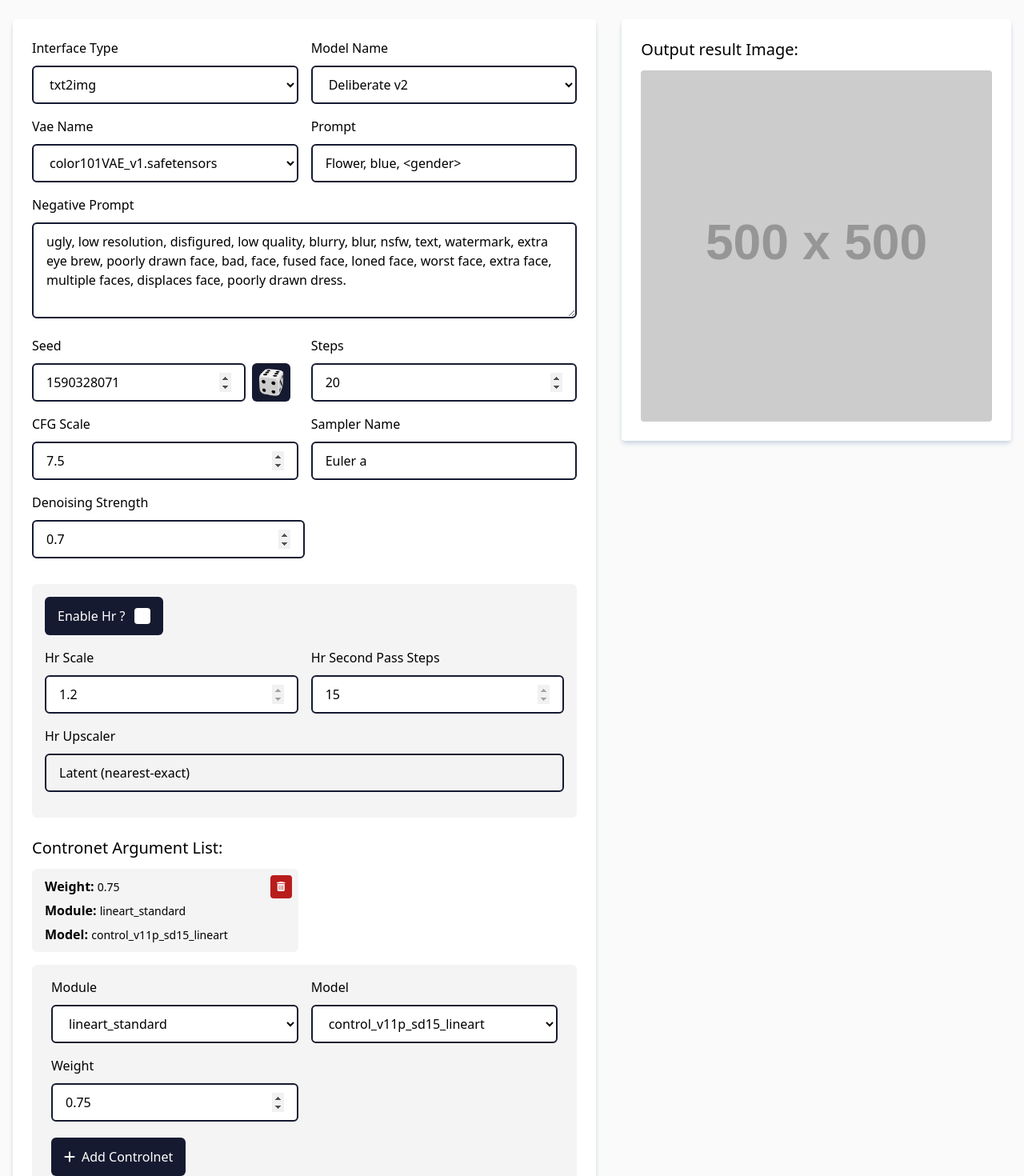
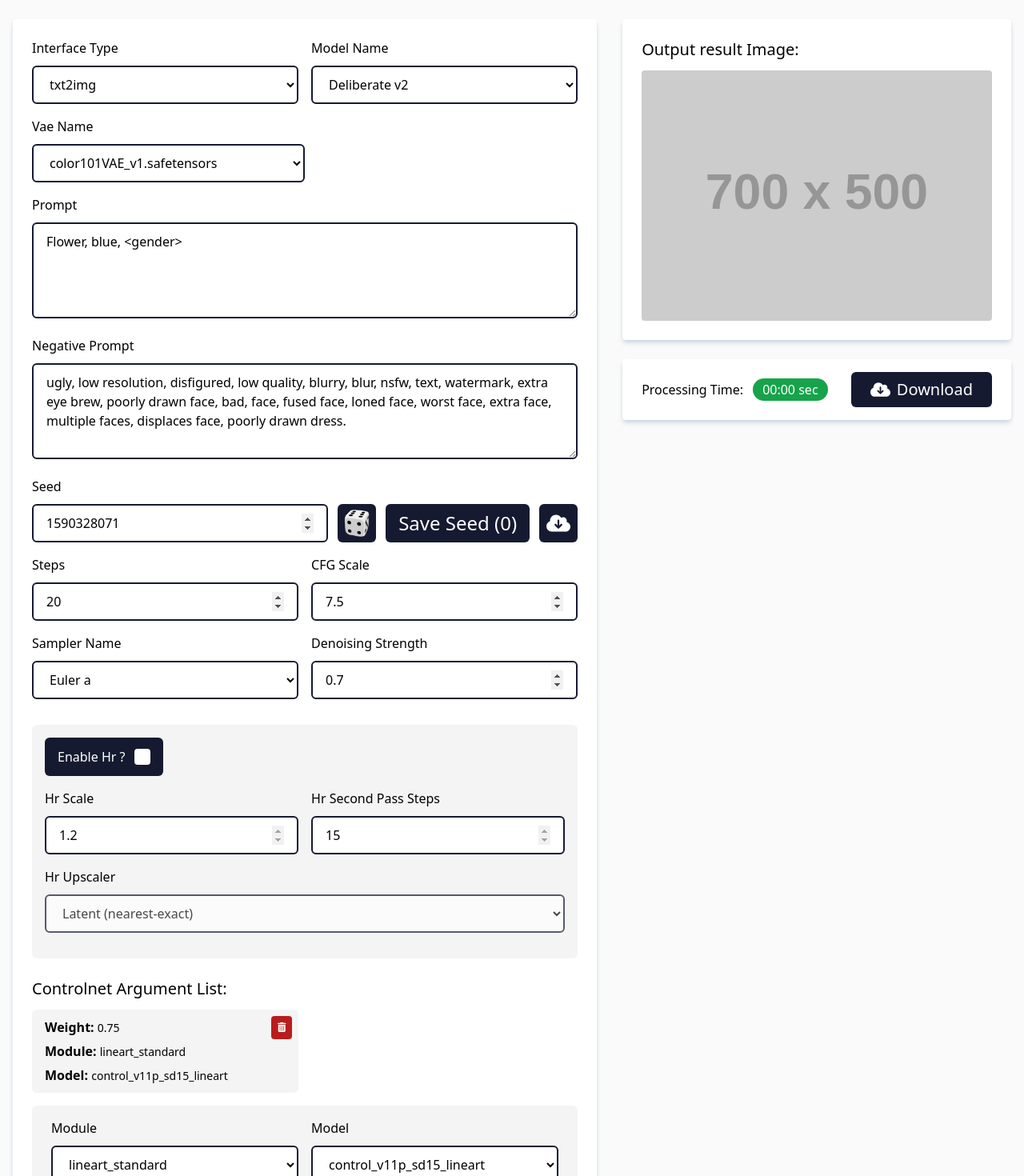
Before and after one commit to ahadovi/cartoonai, a React (Vite) app in the folder client/: page / in a window 1280 px wide. Shown: the top 1470 px of the page at 80% size. Built offline with nearby package versions, Linux system fonts and the light colour scheme.

Commit message:
update new reqiremnts

```diff
--- a/client/package.json
+++ b/client/package.json
@@ -16,6 +16,7 @@
     "@vitejs/plugin-react": "^4.2.1",
     "axios": "^1.6.5",
     "clsx": "^2.1.0",
+    "file-saver": "^2.0.5",
     "react": "^18.2.0",
     "react-dom": "^18.2.0",
     "tailwind-merge": "^2.2.0"
--- a/client/src/App.jsx
+++ b/client/src/App.jsx
@@ -2,24 +2,27 @@ import { faTrashAlt } from "@fortawesome/free-solid-svg-icons";
 import { FontAwesomeIcon } from "@fortawesome/react-fontawesome";
 import axios from "axios";
 import { Fragment, useEffect, useState } from "react";
-import diceImage from "./assets/images/seed-button.png";
 import Controlnet from "./components/Controlnet";
 import ContronetArgCard from "./components/ContronetArgCard";
 import EnableHr from "./components/EnableHr";
 import NumberInput from "./components/NumberInput";
+import OutputResult from "./components/OutputResult";
+import Seed from "./components/Seed";
 import SelectInput from "./components/SelectInput";
 import TextAreaInput from "./components/TextAreaInput";
-import TextInput from "./components/TextInput";
 import {
   interfaceTypeData,
   modelNameData,
+  samplerNameData,
   vaeNameData,
 } from "./constant/optionDatas";
 import { ButtonLoaderSpinner } from "./ui/icons";
+import { formatMilliseconds } from "./utils";
 
 const App = () => {
   const [hrEnable, setHrEnable] = useState(false);
-  const [loadind, setLoading] = useState(false);
+  const [loading, setLoading] = useState(false);
+  const [processTime, setProcessTime] = useState("00:00");
 
   //== Input State
   const [inferenceType, setInferenceType] = useState("txt2img");
@@ -108,9 +111,9 @@ const App = () => {
     controlnetArgArr,
   ]);
 
-  //= Respose Image Preview
+  //= Response Image Preview
   const [outputImage, setOutputImage] = useState(
-    "https://placehold.co/500x500"
+    "https://placehold.co/700x500?text=Placeholder+output+image"
   );
 
   //== Image Preview
@@ -126,15 +129,16 @@ const App = () => {
   };
 
   const handleDeleteImage = (imgId) => {
-    let newpreviewImages = previewImages.filter((_, i) => imgId !== i);
-    setPreviewImages(newpreviewImages);
+    let newPreviewImages = previewImages.filter((_, i) => imgId !== i);
+    setPreviewImages(newPreviewImages);
   };
 
   //= Submit form json and images
   const handleSubmit = async (e) => {
     e.preventDefault();
     setLoading(true);
-    console.log(jsonFile);
+    const startTime = performance.now();
+
     //= Create json file
     const jsonString = JSON.stringify(jsonFile, null, 2);
     const blob = new Blob([jsonString], { type: "application/json" });
@@ -152,10 +156,12 @@ const App = () => {
         import.meta.env.VITE_POST_API_ENDPOINT,
         formData
       );
-
-      console.log("response ", response);
       setOutputImage(`${response?.data["Download link"][0]}`);
       setLoading(false);
+      const endTime = performance.now();
+      const requestDuration = endTime - startTime;
+      setProcessTime(formatMilliseconds(requestDuration));
+      //= Scroll top
       window.scroll({
         top: 0,
         behavior: "smooth",
@@ -163,9 +169,7 @@ const App = () => {
     } catch (error) {
       setLoading(false);
       if (error.response) {
-        const errorMessage = `Error: ${error.response.data?.detail}\nStatus code: ${
-          error.response.status
-        }`;
+        const errorMessage = `Error: ${error.response.data?.detail}\nStatus code: ${error.response.status}`;
         alert(errorMessage);
       } else if (error.request) {
         alert("No response received for the request");
@@ -179,13 +183,11 @@ const App = () => {
   return (
     <div className="container">
       <div className="md:flex md:gap-8 md:items-start">
-        <div className="bg-white p-3 rounded my-6 shadow-md shadow-slate-300 md:hidden">
-          <h3 className="text-xl font-medium mb-3">Output result Image:</h3>
-          <img
-            src={outputImage}
-            alt="response image"
-            id="responseImage"
-            className="max-w-full h-auto rounded"
+        <div className="md:hidden">
+          <OutputResult
+            outputImage={outputImage}
+            processTime={processTime}
+            loading={loading}
           />
         </div>
         <div className="bg-white p-3 md:p-6 rounded my-6 md:w-3/5 shadow-md shadow-slate-300">
@@ -221,16 +223,15 @@ const App = () => {
                   onChange={(e) => setVaeName(e.target.value)}
                 />
               </div>
-              <div className="w-1/2">
-                <TextInput
-                  label="Prompt"
-                  name="prompt"
-                  placeholder="Enter prompt"
-                  value={prompt}
-                  onChange={(e) => setPrompt(e.target.value)}
-                />
-              </div>
             </div>
+
+            <TextAreaInput
+              label="Prompt"
+              name="prompt"
+              placeholder="Enter prompt"
+              value={prompt}
+              onChange={(e) => setPrompt(e.target.value)}
+            />
 
             <TextAreaInput
               label="Negative Prompt"
@@ -240,24 +241,13 @@ const App = () => {
               onChange={(e) => setNegativePrompt(e.target.value)}
             />
 
+            <Seed
+              seed={Number(seed)}
+              setSeed={(e) => setSeed(Number(e.target.value))}
+              seedNegativeBtn={() => setSeed(-1)}
+            />
+
             <div className="flex items-end gap-x-4">
-              <div className="w-1/2 flex items-end gap-x-2">
-                <NumberInput
-                  label="Seed"
-                  placeholder="Enter seed"
-                  name="seed"
-                  value={Number(seed)}
-                  onChange={(e) => setSeed(Number(e.target.value))}
-                />
-                <button
-                  id="seedBtn"
-                  type="button"
-                  className="w-[40px] h-[40px] flex-[0_0_40px] md:w-[48px] md:h-[48px] rounded-md p-1 bg-primary md:flex-[0_0_48px] mb-3 md:mb-4"
-                  onClick={() => setSeed(-1)}
-                >
-                  <img src={diceImage} alt="Seed button" />
-                </button>
-              </div>
               <div className="w-1/2">
                 <NumberInput
                   label="Steps"
@@ -267,9 +257,6 @@ const App = () => {
                   onChange={(e) => setSteps(Number(e.target.value))}
                 />
               </div>
-            </div>
-
-            <div className="flex items-center gap-x-4">
               <div className="w-1/2">
                 <NumberInput
                   label="CFG Scale"
@@ -279,18 +266,18 @@ const App = () => {
                   onChange={(e) => setCfgScale(Number(e.target.value))}
                 />
               </div>
+            </div>
+
+            <div className="flex items-center gap-x-4">
               <div className="w-1/2">
-                <TextInput
+                <SelectInput
                   label="Sampler Name"
                   name="sampler_name"
-                  placeholder="Enter Sampler Name"
+                  optiondata={samplerNameData}
                   value={samplerName}
                   onChange={(e) => setSamplerName(e.target.value)}
                 />
               </div>
-            </div>
-
-            <div className="flex items-end gap-x-4">
               <div className="w-1/2">
                 <NumberInput
                   label="Denoising Strength"
@@ -316,7 +303,7 @@ const App = () => {
             />
 
             <div className="my-6">
-              <h4 className="text-xl font-medium">Contronet Argument List:</h4>
+              <h4 className="text-xl font-medium">Controlnet Argument List:</h4>
               <div className="grid grid-cols-1 md:grid-cols-2 gap-4 mt-3">
                 {controlnetArgArr &&
                   controlnetArgArr?.map((item, i) => (
@@ -359,6 +346,7 @@ const App = () => {
                       />
                       <button
                         onClick={() => handleDeleteImage(i)}
+                        type="button"
                         className="p-2 text-xs rounded bg-red-600 text-white leading-none absolute top-2 right-2"
                       >
                         <FontAwesomeIcon icon={faTrashAlt} />
@@ -389,10 +377,10 @@ const App = () => {
               <div className="w-full md:w-1/2 text-end">
                 <button
                   type="submit"
-                  disabled={loadind}
+                  disabled={loading}
                   className="bg-primary w-full mt-5 px-3 py-3 md:mt-0 md:px-5 md:py-3.5 rounded text-white font-medium md:text-xl inline-flex justify-center items-center disabled:bg-primary/[0.75] md:w-[200px]"
                 >
-                  {loadind ? (
+                  {loading ? (
                     <>
                       <ButtonLoaderSpinner /> Submit
                     </>
@@ -404,13 +392,11 @@ const App = () => {
             </div>
           </form>
         </div>
-        <div className="bg-white p-6 rounded my-6 md:w-2/5 shadow-md shadow-slate-300 hidden md:block">
-          <h3 className="text-xl font-medium mb-3">Output result Image:</h3>
-          <img
-            src={outputImage}
-            alt="response image"
-            id="responseImage"
-            className="max-w-full h-auto rounded"
+        <div className="md:w-2/5 hidden md:block">
+          <OutputResult
+            outputImage={outputImage}
+            processTime={processTime}
+            loading={loading}
           />
         </div>
       </div>
--- a/client/src/components/EnableHr.jsx
+++ b/client/src/components/EnableHr.jsx
@@ -1,7 +1,7 @@
-import React from "react";
+import { hrUpScalerData } from "../constant/optionDatas";
 import cn from "../utils";
 import NumberInput from "./NumberInput";
-import TextInput from "./TextInput";
+import SelectInput from "./SelectInput";
 const EnableHr = (props) => {
   const {
     handleEnableHr,
@@ -52,10 +52,10 @@ const EnableHr = (props) => {
             />
           </div>
         </div>
-        <TextInput
+        <SelectInput
           label="Hr Upscaler"
           name="hr_upscaler"
-          placeholder="Enter Hr Upscaler"
+          optiondata={hrUpScalerData}
           value={hrUpscaler}
           onChange={setHrUpscaler}
           disabled={!hrEnable}
--- a/client/src/components/NumberInput.jsx
+++ b/client/src/components/NumberInput.jsx
@@ -2,7 +2,7 @@ import InputLabel from "./InputLabel";
 
 const NumberInput = (props) => {
   return (
-    <div className="mb-3 md:mb-4 block">
+    <div className="mb-3 md:mb-4 block w-full">
       <InputLabel label={props.label} />
       <input
         {...props}
--- /dev/null
+++ b/client/src/components/OutputResult.jsx
@@ -0,0 +1,41 @@
+import { faCloudDownload } from "@fortawesome/free-solid-svg-icons";
+import { FontAwesomeIcon } from "@fortawesome/react-fontawesome";
+import { saveAs } from "file-saver";
+
+const OutputResult = (props) => {
+  const { outputImage, processTime, loading } = props;
+  const downloadImage = () => {
+    saveAs(outputImage, "output-image.jpg");
+  };
+  return (
+    <>
+      <div className="bg-white p-6 rounded mt-6 shadow-md shadow-slate-300">
+        <h3 className="text-xl font-medium mb-3">Output result Image:</h3>
+        <img
+          src={outputImage}
+          alt="response image"
+          id="responseImage"
+          className="max-w-full h-auto rounded"
+        />
+      </div>
+      <div className="bg-white px-6 py-4 rounded mt-6 shadow-md shadow-slate-300 flex items-center justify-between">
+        <div className="">
+          <span className="font-medium">Processing Time:</span>
+          <span className="rounded-full bg-green-600 text-white text-base inline-block px-3 py-1.5 leading-none ml-3">
+            {processTime} sec
+          </span>
+        </div>
+
+        <button
+          className="bg-primary text-white px-6 py-2 rounded-md text-xl flex items-center gap-x-2 justify-center disabled:bg-primary/[0.85]"
+          onClick={downloadImage}
+          disabled={loading}
+        >
+          <FontAwesomeIcon icon={faCloudDownload} /> Download
+        </button>
+      </div>
+    </>
+  );
+};
+
+export default OutputResult;
--- /dev/null
+++ b/client/src/components/Seed.jsx
@@ -0,0 +1,59 @@
+import { faCloudDownload } from "@fortawesome/free-solid-svg-icons";
+import { FontAwesomeIcon } from "@fortawesome/react-fontawesome";
+import { saveAs } from "file-saver";
+import { useState } from "react";
+import diceImage from "../assets/images/seed-button.png";
+import NumberInput from "./NumberInput";
+
+const Seed = (props) => {
+  const { seed, setSeed, seedNegativeBtn } = props;
+  const [saveSeedArr, setSaveSeedArr] = useState([]);
+  const handleSaveSeed = () => {
+    setSaveSeedArr((prevSeed) => [...prevSeed, seed]);
+  };
+
+  const createAndDownloadSeedFile = () => {
+    const content = saveSeedArr.join("\n");
+
+    const blob = new Blob([content], { type: "text/plain;charset=utf-8" });
+    saveAs(blob, "save-seed-list.txt");
+  };
+
+  return (
+    <div className="flex items-end gap-x-2 md:gap-x-3 w-full">
+      <NumberInput
+        label="Seed"
+        placeholder="Enter seed"
+        name="seed"
+        value={seed}
+        onChange={setSeed}
+      />
+      <button
+        id="seedBtn"
+        type="button"
+        className="w-[40px] h-[40px] flex-[0_0_40px] md:w-[48px] md:h-[48px] rounded-md p-1 bg-primary md:flex-[0_0_48px] mb-3 md:mb-4"
+        onClick={seedNegativeBtn}
+      >
+        <img src={diceImage} alt="Seed button" />
+      </button>
+      <button
+        id="seedBtn"
+        type="button"
+        className="w-auto h-[40px] flex-[0_0_auto] text-white text-base md:text-2xl md:w-auto md:h-[48px] rounded-md px-2.5 md:px-4 py-1 bg-primary md:flex-[0_0_auto] mb-3 md:mb-4"
+        onClick={handleSaveSeed}
+      >
+        Save Seed ({saveSeedArr?.length})
+      </button>
+      <button
+        id="seedBtn"
+        type="button"
+        className="w-[40px] h-[40px] flex-[0_0_40px] text-white text-xl md:text-2xl md:w-[48px] md:h-[48px] rounded-md p-1 bg-primary md:flex-[0_0_48px] mb-3 md:mb-4"
+        onClick={createAndDownloadSeedFile}
+      >
+        <FontAwesomeIcon icon={faCloudDownload} />
+      </button>
+    </div>
+  );
+};
+
+export default Seed;
--- a/client/src/constant/optionDatas.js
+++ b/client/src/constant/optionDatas.js
@@ -13,37 +13,37 @@ export const interfaceTypeData = [
 
 export const modelNameData = [
   {
-    id: 1,
+    id: 11,
     value: "Deliberate v2",
     name: "Deliberate v2",
   },
   {
-    id: 2,
+    id: 12,
     value: "dreamshaper_332BakedVaeClipFix",
     name: "dreamshaper_332BakedVaeClipFix",
   },
   {
-    id: 3,
+    id: 13,
     value: "disneyPixarCartoon_v10",
     name: "disneyPixarCartoon_v10",
   },
   {
-    id: 4,
+    id: 14,
     value: "Realistic_Vision_V5",
     name: "Realistic_Vision_V5",
   },
   {
-    id: 5,
+    id: 15,
     value: "realcartoonPixar_v2",
     name: "realcartoonPixar_v2",
   },
   {
-    id: 6,
+    id: 16,
     value: "dreamshaper_8",
     name: "dreamshaper_8",
   },
   {
-    id: 7,
+    id: 17,
     value: "realcartoon3d_v12",
     name: "realcartoon3d_v12",
   },
@@ -51,32 +51,32 @@ export const modelNameData = [
 
 export const vaeNameData = [
   {
-    id: 1,
+    id: 111,
     value: "color101VAE_v1.safetensors",
     name: "color101VAE_v1.safetensors",
   },
   {
-    id: 2,
+    id: 112,
     value: "color101VAE_v1.safetensors",
     name: "color101VAE_v1.safetensors",
   },
   {
-    id: 3,
+    id: 113,
     value: "color101VAE_v1.safetensors",
     name: "color101VAE_v1.safetensors",
   },
   {
-    id: 4,
+    id: 114,
     value: "vae-ft-mse-840000-ema-pruned_fp16.safetensors",
     name: "vae-ft-mse-840000-ema-pruned_fp16.safetensors",
   },
   {
-    id: 5,
+    id: 115,
     value: "kl-f8-anime2_fp16.safetensors",
     name: "kl-f8-anime2_fp16.safetensors",
   },
   {
-    id: 6,
+    id: 116,
     value: "none",
     name: "none",
   },
@@ -84,32 +84,32 @@ export const vaeNameData = [
 
 export const moduleData = [
   {
-    id: 1,
+    id: 1111,
     value: "Tile_Resample",
     name: "Tile_Resample",
   },
   {
-    id: 2,
+    id: 1112,
     value: "lineart_realistic",
     name: "lineart_realistic",
   },
   {
-    id: 3,
+    id: 1113,
     value: "scribble_xdog",
     name: "scribble_xdog",
   },
   {
-    id: 4,
+    id: 1114,
     value: "lineart_standard",
     name: "lineart_standard",
   },
   {
-    id: 5,
+    id: 1115,
     value: "lineart_coarse",
     name: "lineart_coarse",
   },
   {
-    id: 6,
+    id: 1116,
     value: "Canny",
     name: "Canny",
   },
@@ -117,33 +117,116 @@ export const moduleData = [
 
 export const modelData = [
   {
-    id: 1,
+    id: 11111,
     value: "control_v11f1e_sd15_tile",
     name: "control_v11f1e_sd15_tile",
   },
   {
-    id: 2,
+    id: 11112,
     value: "control_v11p_sd15_lineart",
     name: "control_v11p_sd15_lineart",
   },
   {
-    id: 3,
+    id: 11113,
     value: "control_v11p_sd15_scribble",
     name: "control_v11p_sd15_scribble",
   },
   {
-    id: 4,
+    id: 11114,
     value: "control_v11p_sd15_lineart",
     name: "control_v11p_sd15_lineart",
   },
   {
-    id: 5,
+    id: 11115,
     value: "control_v11p_sd15_lineart",
     name: "control_v11p_sd15_lineart",
   },
   {
-    id: 6,
+    id: 11116,
     value: "control_v11p_sd15_canny",
     name: "control_v11p_sd15_canny",
   },
 ];
+
+export const samplerNameData = [
+  { id: "11", name: "DPM++ 2M Karras", value: "DPM++ 2M Karras" },
+  { id: "12", name: "DPM++ SDE Karras", value: "DPM++ SDE Karras" },
+  { id: "13", name: "DPM++ SDE Karras", value: "DPM++ SDE Karras" },
+  { id: "14", name: "DPM++ 2M SDE Karras", value: "DPM++ 2M SDE Karras" },
+  { id: "15", name: "Euler a", value: "Euler a" },
+  { id: "16", name: "Euler", value: "Euler" },
+  { id: "17", name: "LMS", value: "LMS" },
+  { id: "18", name: "Heun", value: "Heun" },
+  { id: "19", name: "DPM2", value: "DPM2" },
+  { id: "20", name: "DPM2 a", value: "DPM2 a" },
+  { id: "21", name: "DPM++ 2S a", value: "DPM++ 2S a" },
+  { id: "22", name: "DPM++ 2M", value: "DPM++ 2M" },
+  { id: "23", name: "DPM++ SDE", value: "DPM++ SDE" },
+  { id: "24", name: "DPM++ 2M SDE", value: "DPM++ 2M SDE" },
+  { id: "25", name: "DPM++ 2M SDE Heun", value: "DPM++ 2M SDE Heun" },
+  {
+    id: "26",
+    name: "DPM++ 2M SDE Heun Karras",
+    value: "DPM++ 2M SDE Heun Karras",
+  },
+  {
+    id: "27",
+    name: "DPM++ 2M SDE Heun Exponential",
+    value: "DPM++ 2M SDE Heun Exponential",
+  },
+  {
+    id: "28",
+    name: "DPM++ 2M SDE Heun Exponential",
+    value: "DPM++ 2M SDE Heun Exponential",
+  },
+  { id: "29", name: "DPM++ 3M SDE", value: "DPM++ 3M SDE" },
+  { id: "30", name: "DPM++ 3M SDE Karras", value: "DPM++ 3M SDE Karras" },
+  {
+    id: "31",
+    name: "DPM++ 3M SDE Exponential",
+    value: "DPM++ 3M SDE Exponential",
+  },
+  { id: "32", name: "DPM fast", value: "DPM fast" },
+  { id: "33", name: "DPM adaptive", value: "DPM adaptive" },
+  { id: "34", name: "LMS Karras", value: "LMS Karras" },
+  { id: "35", name: "DPM2 Karras", value: "DPM2 Karras" },
+  { id: "36", name: "DPM2 a Karras", value: "DPM2 a Karras" },
+  { id: "37", name: "DPM++ 2S a Karras", value: "DPM++ 2S a Karras" },
+  { id: "38", name: "Restart", value: "Restart" },
+  { id: "39", name: "DDIM", value: "DDIM" },
+  { id: "40", name: "PLMS", value: "PLMS" },
+  { id: "41", name: "UniPC", value: "UniPC" },
+  { id: "42", name: "LCM", value: "LCM" },
+];
+
+export const hrUpScalerData = [
+  { id: "121", name: "Latent", value: "Latent" },
+  { id: "122", name: "Latent (antialiased)", value: "Latent (antialiased)" },
+  { id: "123", name: "Latent (bicubic)", value: "Latent (bicubic)" },
+  {
+    id: "124",
+    name: "Latent (bicubic antialiased)",
+    value: "Latent (bicubic antialiased)",
+  },
+  { id: "125", name: "Latent (nearest)", value: "Latent (nearest)" },
+  {
+    id: "126",
+    name: "Latent (nearest-exact)",
+    value: "Latent (nearest-exact)",
+  },
+  {
+    id: "127",
+    name: "Latent (nearest-exact)",
+    value: "Latent (nearest-exact)",
+  },
+  { id: "128", name: "None", value: "None" },
+  { id: "129", name: "Lanczos", value: "Lanczos" },
+  { id: "130", name: "Nearest", value: "Nearest" },
+  { id: "131", name: "ESRGAN_4x", value: "ESRGAN_4x" },
+  { id: "132", name: "LDSR", value: "LDSR" },
+  { id: "133", name: "R-ESRGAN 4x+", value: "R-ESRGAN 4x+" },
+  { id: "134", name: "R-ESRGAN 4x+ Anime6B", value: "R-ESRGAN 4x+ Anime6B" },
+  { id: "135", name: "ScuNET GAN", value: "ScuNET GAN" },
+  { id: "136", name: "ScuNET PSNR", value: "ScuNET PSNR" },
+  { id: "137", name: "SwinIR 4x", value: "SwinIR 4x" },
+];
--- a/client/src/utils/index.js
+++ b/client/src/utils/index.js
@@ -4,3 +4,14 @@ import { twMerge } from "tailwind-merge";
 export default function cn(...classes) {
   return twMerge(clsx(classes));
 }
+
+export const formatMilliseconds = (milliseconds) => {
+  const totalSeconds = Math.floor(milliseconds / 1000);
+  const minutes = Math.floor(totalSeconds / 60);
+  const seconds = totalSeconds % 60;
+
+  const formattedMinutes = String(minutes).padStart(2, "0");
+  const formattedSeconds = String(seconds).padStart(2, "0");
+
+  return `${formattedMinutes}:${formattedSeconds}`;
+};
```
Also changed, not shown: 1 other file (tests, documents, lock files or other folders).
